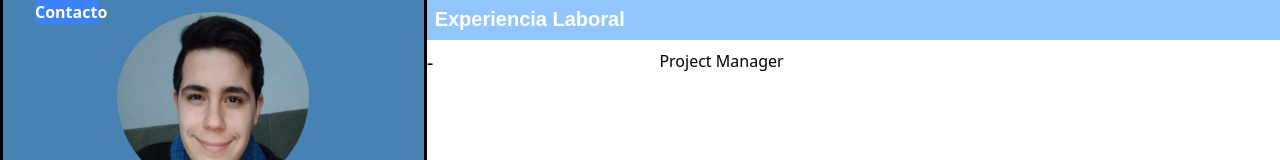
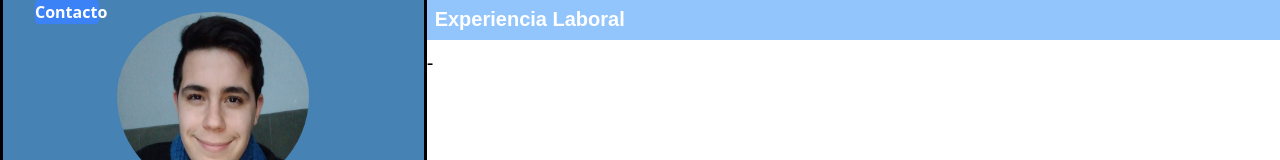
Before and after one commit to ucudal/PW_2021_Website-facundorb, a website: page docs/index.html in a window 1280 px wide. Shown: the top 160 px of the page. Drawn offline with Linux system fonts and the light colour scheme; no server answers.

Commit message:
detalles

```diff
--- a/docs/index.html
+++ b/docs/index.html
@@ -76,7 +76,7 @@
             <h2 class="text-black text-left w-80 text-xs md:text-xl" id="fechaInt">-</h2>
             <div class="flex flex-col relative  mb-1 w-full">
                 <h2 class="text-black text-left pb-0 mb-0 text-xs md:text-xl" id= "empresaInt"></h2>
-                <h3 class="pb-2 my-0 text-xs md:text-base" id="cargo"> Project Manager</h3>
+                <h3 class="pb-2 my-0 text-xs md:text-base" id="cargo"></h3>
                 <h3 class="pl-0 md:pl-6 text-xs md:text-base break-words" id="descripcion"> </h3>
             </div>
         </div>
--- a/docs/script.js
+++ b/docs/script.js
@@ -8,7 +8,7 @@ fetch(urlExp, {
   response.text().then(function(ans){
       let experiencia = JSON.parse(ans)['experiencia-laboral']
           if(experiencia[0]){
-             console.log(experiencia[0]);
+
              fechaIntegra = experiencia[0].fechaInicio + " - " +experiencia[0].fechaFin;
              document.getElementById("fechaInt").textContent = fechaIntegra;
              document.getElementById("empresaInt").textContent = experiencia[0].empresa;
@@ -20,7 +20,6 @@ fetch(urlExp, {
 })
 
 
-console.log(document.cookie+"TEST");
 
 
 
@@ -143,7 +142,7 @@ var Modal = function(otrasOpciones) {
     };
 
     var jsonString = JSON.stringify(enviar);
-    console.log(jsonString);
+
     var url = "https://PW2021-APINode-facundorb.facundorb1.repl.co/enviar-formulario";
     fetch(url, {
         method: "POST",
```
